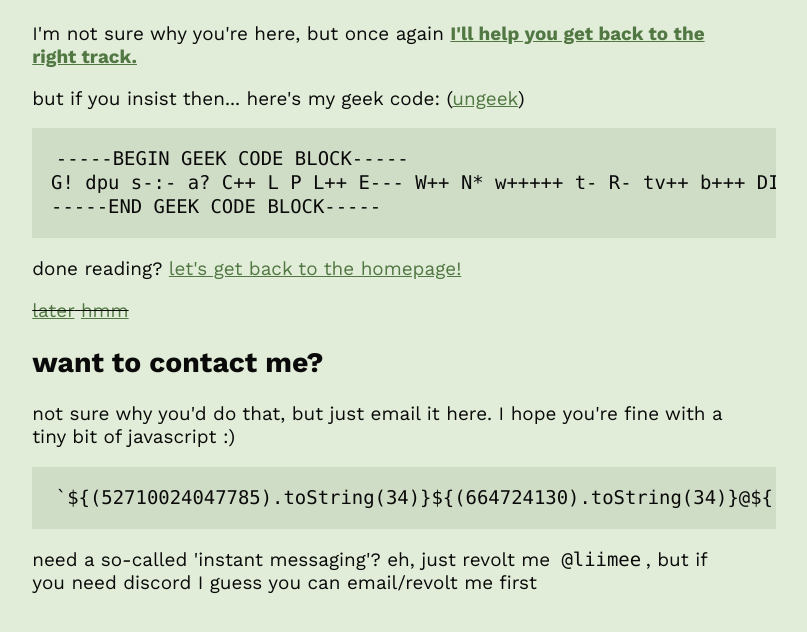
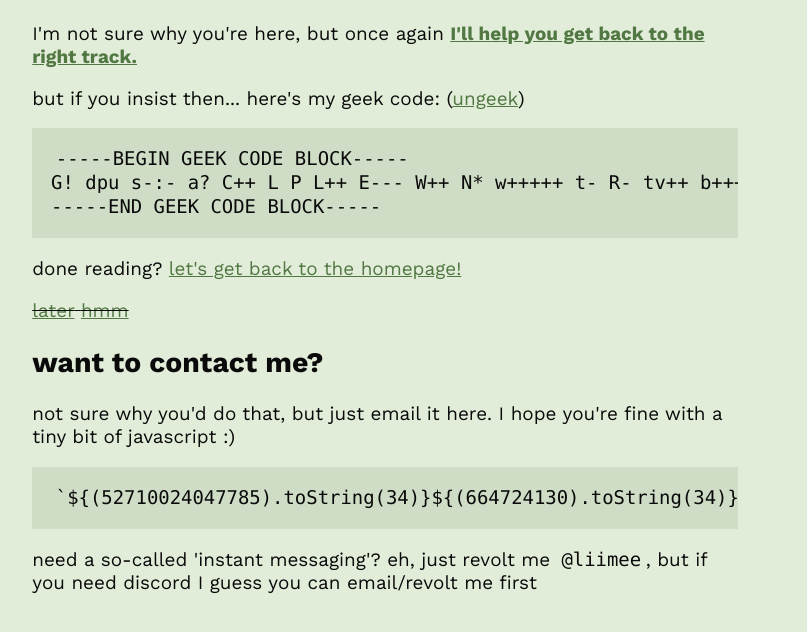
Before and after one commit to liimee/site, an Eleventy site: page index2.md in a window 1280 px wide. Shown: the part 162-794 px from the top of the page, without its empty margins (255-1062 px from the left). Built offline with nearby package versions, Linux system fonts and the light colour scheme; Eleventy itself is replaced by a stand-in of ours; code samples lack their colours; files that its build step writes are made by us from their sources; what eleventy-plugin-automatic-noopener would draw is missing.

Commit message:
fix styling

```diff
--- a/_includes/main.liquid
+++ b/_includes/main.liquid
@@ -52,7 +52,7 @@
 
   pre {
     overflow-x: auto;
-    width: 100%;
+    max-width: 100vw;
     background-color: hsl(95, 24%, 82%);
     padding: 1em;
   }
```
